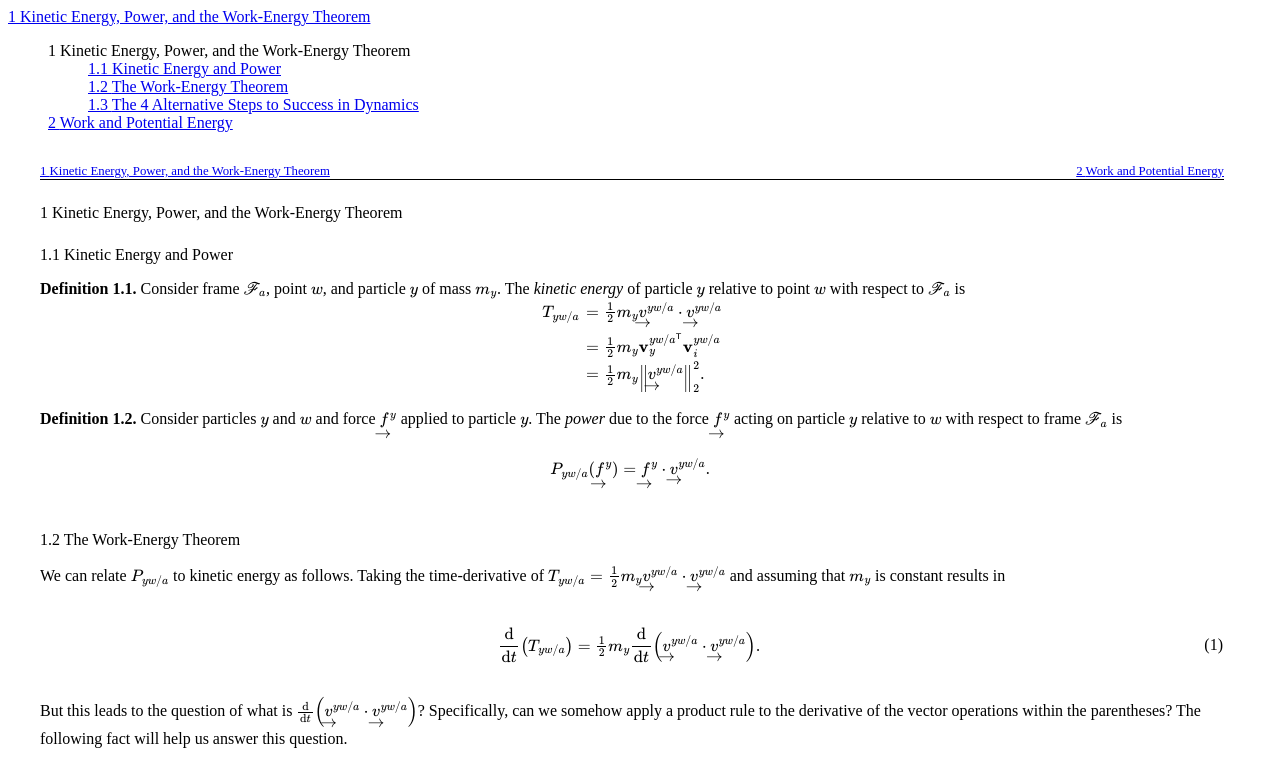
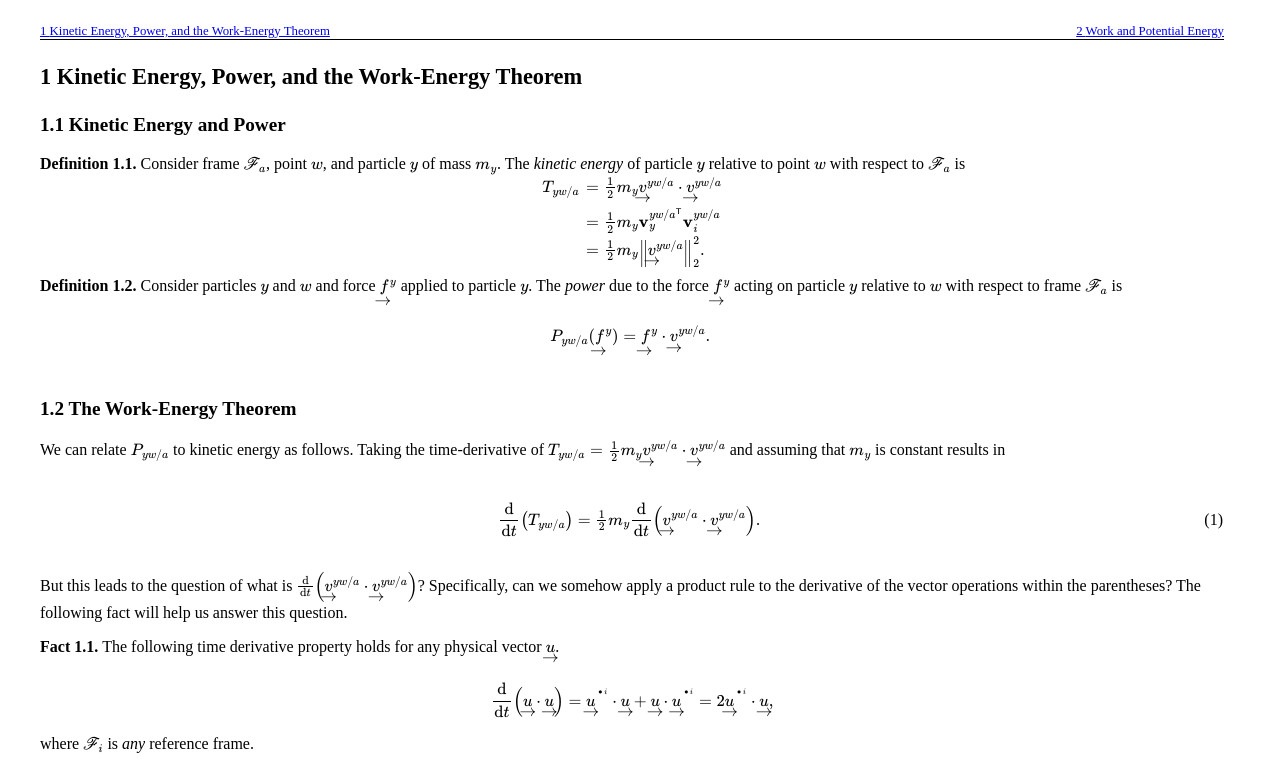
Before and after one commit to rjcaverly/rjcaverly.github.io, a plain HTML site: page S1.html in a window 1280 px wide. Shown: the top 760 px of the page. Drawn offline with nearby package versions, Linux system fonts and the light colour scheme.

Commit message:
Update S1.html

```diff
--- a/S1.html
+++ b/S1.html
@@ -7,7 +7,6 @@
 <link rel="stylesheet" href="LaTeXML.css" type="text/css">
 <link rel="stylesheet" href="ltx-article.css" type="text/css">
 <meta name="viewport" content="width=device-width, initial-scale=1, shrink-to-fit=no">
-<link rel="stylesheet" href="LaTeXML.css" type="text/css">
 <script src="https://cdn.jsdelivr.net/npm/mathjax@3/es5/tex-mml-chtml.js?config=MML_HTMLorMML"></script>
 <link rel="start" href="notes.html" title="">
 <link rel="prev" href="notes.html" title="">
@@ -15,20 +14,6 @@
 <link rel="section" href="S2.html" title="2 Work and Potential Energy">
 </head>
 <body>
-<nav class="ltx_page_navbar"><a href="notes.html" title="" class="ltx_ref" rel="start"><span class="ltx_text ltx_ref_title"><span class="ltx_tag ltx_tag_ref">1 </span>Kinetic Energy, Power, and the Work-Energy Theorem</span></a>
-<!--<nav class="ltx_TOC">-->
-<ol class="ltx_toclist">
-<li class="ltx_tocentry ltx_tocentry_section ltx_ref_self">
-<span class="ltx_ref ltx_ref_self"><span class="ltx_text ltx_ref_title"><span class="ltx_tag ltx_tag_ref">1 </span>Kinetic Energy, Power, and the Work-Energy Theorem</span></span>
-<ol class="ltx_toclist ltx_toclist_section">
-<li class="ltx_tocentry ltx_tocentry_subsection"><a href="#SS1" title="In 1 Kinetic Energy, Power, and the Work-Energy Theorem" class="ltx_ref"><span class="ltx_text ltx_ref_title"><span class="ltx_tag ltx_tag_ref">1.1 </span>Kinetic Energy and Power</span></a></li>
-<li class="ltx_tocentry ltx_tocentry_subsection"><a href="#SS2" title="In 1 Kinetic Energy, Power, and the Work-Energy Theorem" class="ltx_ref"><span class="ltx_text ltx_ref_title"><span class="ltx_tag ltx_tag_ref">1.2 </span>The Work-Energy Theorem</span></a></li>
-<li class="ltx_tocentry ltx_tocentry_subsection"><a href="#SS3" title="In 1 Kinetic Energy, Power, and the Work-Energy Theorem" class="ltx_ref"><span class="ltx_text ltx_ref_title"><span class="ltx_tag ltx_tag_ref">1.3 </span>The 4 Alternative Steps to Success in Dynamics</span></a></li>
-</ol>
-</li>
-<li class="ltx_tocentry ltx_tocentry_section"><a href="S2.html" title="" class="ltx_ref"><span class="ltx_text ltx_ref_title"><span class="ltx_tag ltx_tag_ref">2 </span>Work and Potential Energy</span></a></li>
-</ol></nav>
-</nav>
 <div class="ltx_page_main">
 <header class="ltx_page_header">
 <div class="ltx_align_center">
```
